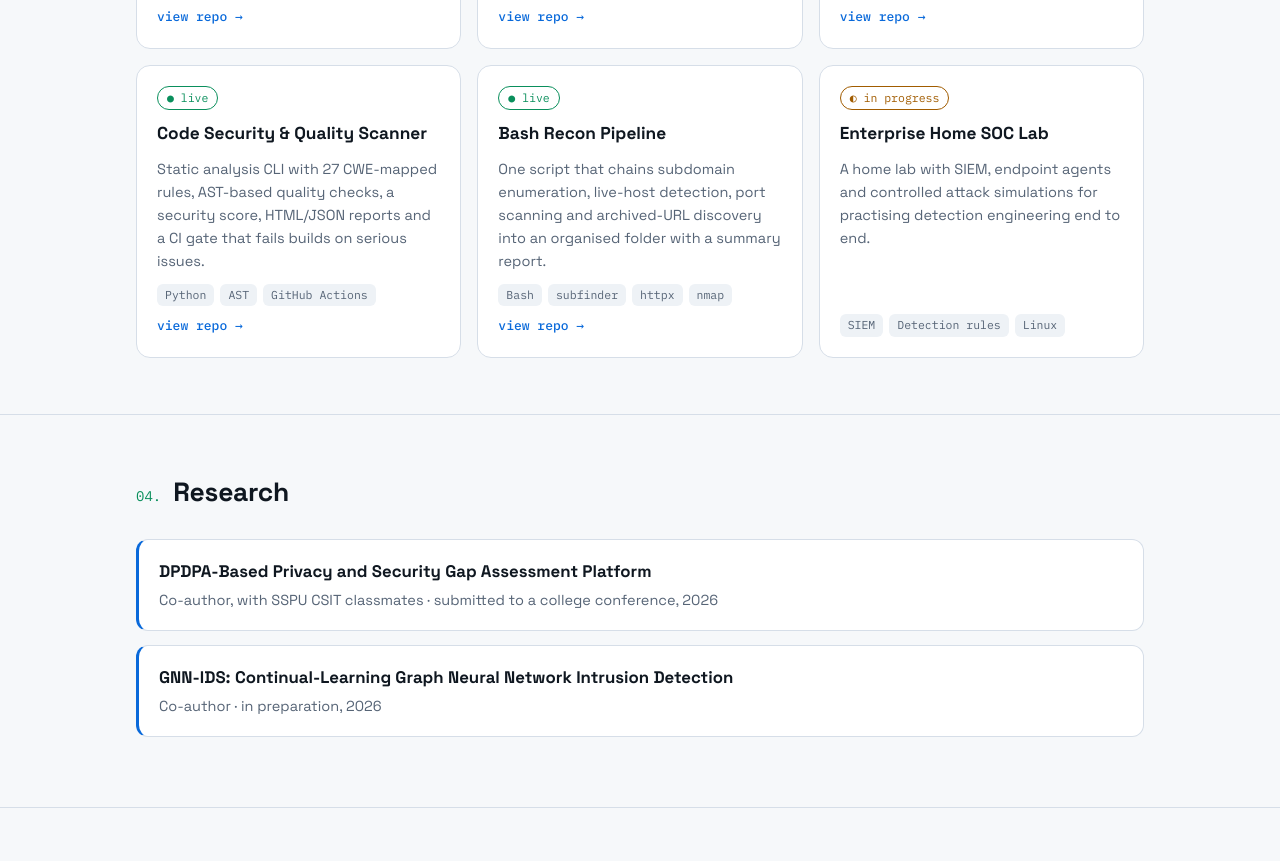
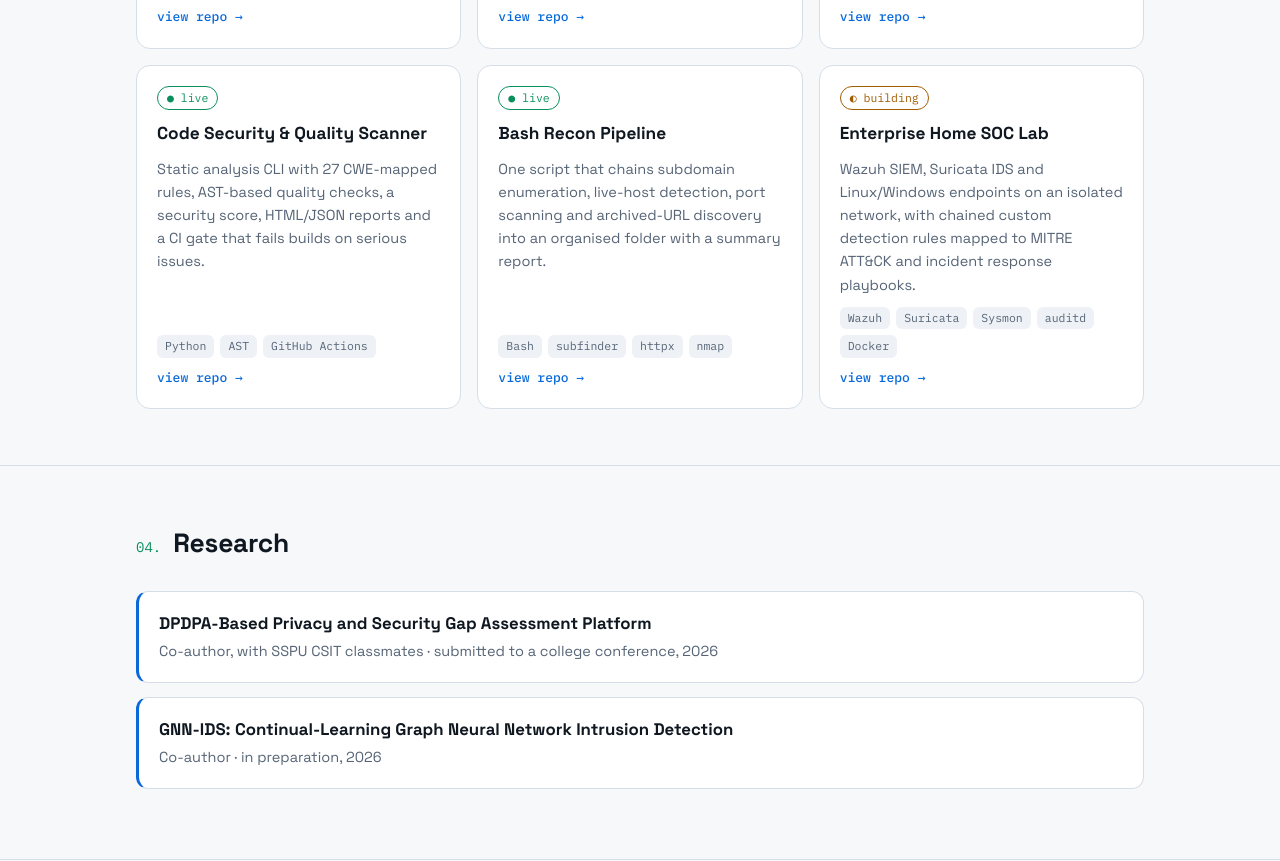
Before and after one commit to shreyash-1406/shreyash-1406.github.io, a plain HTML site: page index.html in a window 1280 px wide. Shown: the part 2156-3017 px from the top of the page. Drawn offline with Linux system fonts and the light colour scheme.

Commit message:
Add home SOC lab
Co-Authored-By: Claude Opus 5.5 <noreply@anthropic.com>
Claude-Session: https://claude.ai/code/session_01HEAzzKhLRzckTWdndDDxN7

```diff
--- a/index.html
+++ b/index.html
@@ -281,11 +281,12 @@ footer{border-top:1px solid var(--line);padding:22px 0;font-family:var(--mono);f
         <a class="go" href="https://github.com/shreyash-1406/bash-recon-pipeline" target="_blank" rel="noopener">view repo →</a>
       </article>
       <article class="card reveal">
-        <span class="status wip">◐ in progress</span>
+        <span class="status wip">◐ building</span>
         <h3>Enterprise Home SOC Lab</h3>
-        <p>A home lab with SIEM, endpoint agents and controlled attack simulations for practising detection
-          engineering end to end.</p>
-        <div class="stack"><span>SIEM</span><span>Detection rules</span><span>Linux</span></div>
+        <p>Wazuh SIEM, Suricata IDS and Linux/Windows endpoints on an isolated network, with chained custom
+          detection rules mapped to MITRE ATT&amp;CK and incident response playbooks.</p>
+        <div class="stack"><span>Wazuh</span><span>Suricata</span><span>Sysmon</span><span>auditd</span><span>Docker</span></div>
+        <a class="go" href="https://github.com/shreyash-1406/home-soc-lab" target="_blank" rel="noopener">view repo →</a>
       </article>
     </div>
   </div>
```
